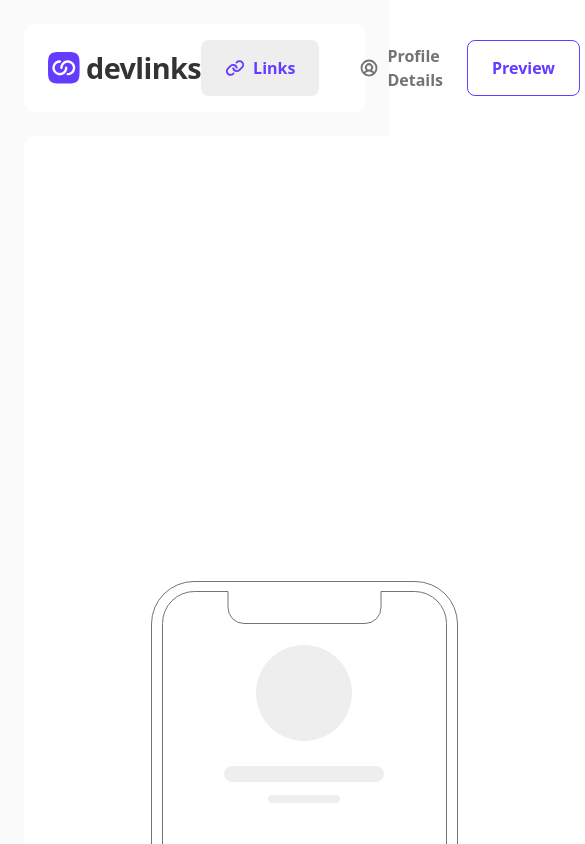
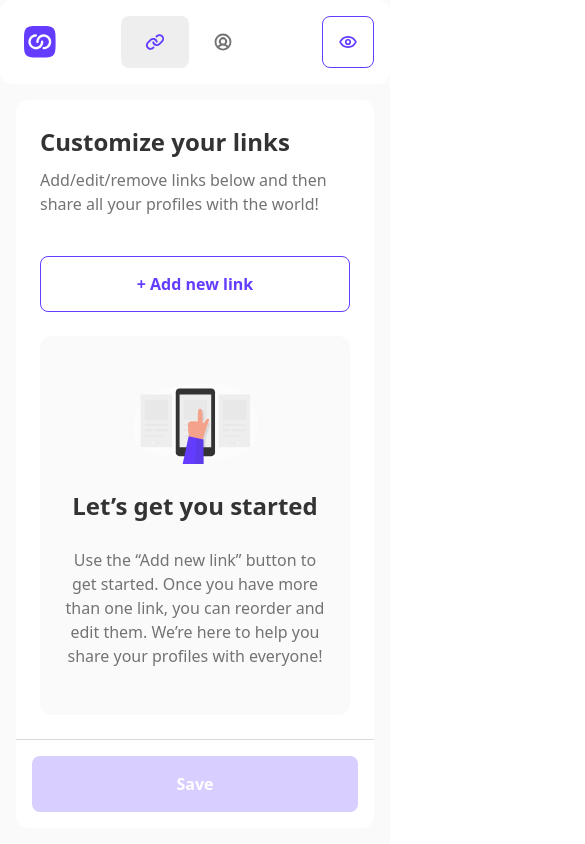
Before and after one commit to brandeth/link-sharing-app, a Nuxt app: page /links in a window 390 px wide. Shown: the top 844 px of the page, 585 px wide, since content can reach past the window. Built offline with nearby package versions, Linux system fonts and the light colour scheme.

Commit message:
dashboard responsiveness

```diff
--- a/app/components/BaseButton.vue
+++ b/app/components/BaseButton.vue
@@ -1,16 +1,23 @@
 <script setup lang="ts">
 type ButtonVariant = 'primary' | 'secondary'
+type ButtonSize = 'md' | 'icon'
 
 withDefaults(
   defineProps<{
     /** Visual style. */
     variant?: ButtonVariant
+    /** Box metrics. `md` is the standard 56px text button; `icon` is the
+        52px square used where a control shows only its icon (the mobile
+        header). An `icon` button carries no label, so give it one with
+        `aria-label`. */
+    size?: ButtonSize
     /** Native button type. */
     type?: 'button' | 'submit' | 'reset'
     disabled?: boolean
   }>(),
   {
     variant: 'primary',
+    size: 'md',
     type: 'button',
     disabled: false,
   },
@@ -26,12 +33,39 @@ withDefaults(
    Primary keeps white label text on hover per spec, even though the
    lighter hover fill puts it at 1.98:1 — below the 4.5:1 WCAG floor.
    Secondary needs no such trade-off: purple-600 on purple-100 is
-   already 4.97:1. */
+   already 4.97:1.
+
+   DISABLED is per-variant: the button dims its own colours rather than
+   turning into a grey control of some third kind. A disabled primary is
+   the brand at 25% (composites to #D8CEFF on white) under a
+   full-strength white label — 1.48:1, which WCAG 1.4.3 exempts as an
+   inactive component, and which is the point: the control has to look
+   unavailable. A grey fill with a grey border did the opposite here, it
+   read as an ENABLED outline button sitting under the real one.
+
+   Note this is `bg-brand/25` on the fill, NOT `opacity: 0.25` on the
+   button as the Figma export literally says: element opacity fades the
+   label too, landing it near 1.25:1 over the same lavender — dimmer
+   than the mockup it is meant to reproduce.
+
+   Fields do NOT follow this (see BaseInput): a disabled field still
+   carries a label and a value the user needs in order to read the form,
+   so it keeps its contrast and marks itself with a muted fill instead.
+   The rule: inert controls that still carry information stay legible;
+   inert controls that carry only an action go dim. */
+/* Height and padding live here rather than in the base class string, so
+   a caller never has to fight Tailwind's conflict resolution to resize a
+   button — the map is the single source for the box. */
+const sizeClasses: Record<ButtonSize, string> = {
+  md: 'h-14 px-6 py-4',
+  icon: 'size-13 p-4',
+}
+
 const variantClasses: Record<ButtonVariant, string> = {
   primary:
-    'border-transparent bg-brand text-white not-disabled:hover:bg-brand-hover',
+    'border-transparent bg-brand text-white not-disabled:hover:bg-brand-hover disabled:bg-brand/25',
   secondary:
-    'border-brand bg-surface text-brand not-disabled:hover:bg-brand-subtle not-disabled:active:bg-brand-subtle',
+    'border-brand bg-surface text-brand not-disabled:hover:bg-brand-subtle not-disabled:active:bg-brand-subtle disabled:border-brand/25 disabled:text-brand/25',
 }
 </script>
 
@@ -39,8 +73,8 @@ const variantClasses: Record<ButtonVariant, string> = {
   <button
     :type="type"
     :disabled="disabled"
-    class="inline-flex h-14 cursor-pointer items-center justify-center gap-2 rounded-lg border px-6 py-4 text-preset-3-semibold transition-colors focus-visible:outline-2 focus-visible:outline-offset-2 focus-visible:outline-brand disabled:cursor-not-allowed disabled:border-border disabled:bg-surface-muted disabled:text-fg-secondary"
-    :class="variantClasses[variant]"
+    class="inline-flex cursor-pointer items-center justify-center gap-2 rounded-lg border text-preset-3-semibold transition-colors focus-visible:outline-2 focus-visible:outline-offset-2 focus-visible:outline-brand disabled:cursor-not-allowed"
+    :class="[variantClasses[variant], sizeClasses[size]]"
   >
     <slot />
   </button>
--- a/app/components/EmptyLinks.vue
+++ b/app/components/EmptyLinks.vue
@@ -6,14 +6,17 @@ import illustration from '~/assets/images/get-you-started.svg'
 </script>
 
 <template>
-  <div class="flex flex-col items-center justify-center gap-10 px-6 text-center">
+  <!-- The illustration sits 24px above the text on mobile and 40px from
+       `sm`; the title-to-copy gap stays 24px at both. -->
+  <div class="flex flex-col items-center justify-center gap-6 text-center sm:gap-10">
     <!-- Decorative: the heading below already says everything the drawing
          does, so it carries an empty alt and stays out of the a11y tree.
-         Height is fixed at the asset's own 160px; width follows. -->
-    <img :src="illustration" alt="" aria-hidden="true" class="h-40 w-auto">
+         Height is halved to 80px below `sm`, per the mobile reference's
+         124.77x80; width follows either way. -->
+    <img :src="illustration" alt="" aria-hidden="true" class="h-20 w-auto sm:h-40">
 
     <div class="flex max-w-[488px] flex-col items-center gap-6">
-      <h2 class="text-preset-1 text-fg-heading">Let&rsquo;s get you started</h2>
+      <h2 class="text-preset-2 text-fg-heading sm:text-preset-1">Let&rsquo;s get you started</h2>
       <p class="text-preset-3 text-fg-secondary">
         Use the &ldquo;Add new link&rdquo; button to get started. Once you have more
         than one link, you can reorder and edit them. We&rsquo;re here to help you
--- a/app/components/NavTab.vue
+++ b/app/components/NavTab.vue
@@ -18,14 +18,22 @@ defineProps<{
     <a
       :href="href ?? undefined"
       :aria-current="isActive ? 'page' : undefined"
-      class="flex h-14 items-center gap-2 rounded-lg px-6 py-4 text-preset-3-semibold transition-colors focus-visible:outline-2 focus-visible:outline-offset-2 focus-visible:outline-brand"
+      class="flex h-13 items-center gap-2 rounded-lg px-6 py-4 text-preset-3-semibold sm:h-14 transition-colors focus-visible:outline-2 focus-visible:outline-offset-2 focus-visible:outline-brand"
       :class="isActive
         ? 'bg-surface-selected text-brand'
         : 'text-fg-secondary hover:text-brand'"
       @click="navigate"
     >
-      <Icon :name="icon" class="size-5 shrink-0" />
-      <slot />
+      <!-- Sized with Icon's own `size` prop, not a `size-5` class: the
+           component writes width/height as an inline style, which beats
+           the utility and silently renders a 16px icon against the
+           reference's 20px. -->
+      <Icon :name="icon" size="20" class="shrink-0" />
+      <!-- Below `sm` the tab is its icon alone. `sr-only` rather than
+           `hidden` keeps the tab's accessible name at every width; it
+           also takes the label out of flow, so the flex `gap` collapses
+           with it and the box lands on the reference's 68px. -->
+      <span class="sr-only sm:not-sr-only"><slot /></span>
     </a>
   </NuxtLink>
 </template>
--- a/app/components/TheHeader.vue
+++ b/app/components/TheHeader.vue
@@ -1,22 +1,42 @@
 <template>
-  <!-- The bar is a white card floating on the canvas rather than a
-       full-bleed header, so the 24px page gutter wraps it on all four
-       sides. The left pad is 24px against 16px elsewhere: the logo mark
-       has no optical bearing of its own, while the Preview button's
-       border does. -->
-  <header class="p-6">
+  <!-- At `sm` and up the bar is a white card floating on the canvas, so
+       the 24px page gutter wraps it on all four sides. Below `sm` the
+       gutter is dropped and the card goes full-bleed against the top
+       edge, keeping its 12px radius (the mobile reference rounds all
+       four corners even where two of them meet the viewport).
+
+       The card's own padding is the same at every width — the left pad
+       is 24px against 16px elsewhere, because the logo mark has no
+       optical bearing of its own while the Preview button's border
+       does. Only the row height steps, 52px to 56px. -->
+  <header class="sm:p-6">
     <div class="rounded-xl bg-surface py-4 pr-4 pl-6">
-      <div class="flex h-14 items-center justify-between">
-        <TheLogo size="sm" />
+      <div class="flex h-13 items-center justify-between sm:h-14">
+        <TheLogo size="sm" wordmark="sm" />
 
-        <nav class="flex items-center gap-4">
+        <!-- The tabs sit flush below `xl` (the tablet reference's nav is
+             297px = 116 + 181, against desktop's 313px with its 16px gap).
+             Their own 24px padding still leaves 48px between the labels. -->
+        <nav class="flex items-center xl:gap-4">
           <NavTab to="/links" icon="ph:link-bold">Links</NavTab>
           <NavTab to="/profile-details" icon="ph:user-circle-bold">
             Profile Details
           </NavTab>
         </nav>
 
-        <BaseButton variant="secondary">Preview</BaseButton>
+        <!-- Two buttons rather than one that restyles, because the mobile
+             control is a square icon button with an `aria-label` and the
+             wider one is a text button — different boxes and different
+             accessible names. The wrappers own the show/hide so neither
+             `display` class has to outrank BaseButton's own. -->
+        <div class="sm:hidden">
+          <BaseButton variant="secondary" size="icon" aria-label="Preview">
+            <Icon name="ph:eye-bold" size="20" />
+          </BaseButton>
+        </div>
+        <div class="hidden sm:block">
+          <BaseButton variant="secondary">Preview</BaseButton>
+        </div>
       </div>
     </div>
   </header>
--- a/app/components/TheLogo.vue
+++ b/app/components/TheLogo.vue
@@ -1,5 +1,6 @@
 <script setup lang="ts">
 type LogoSize = 'sm' | 'lg'
+type Wordmark = 'always' | 'sm'
 
 withDefaults(
   defineProps<{
@@ -7,8 +8,12 @@ withDefaults(
         header's (32px mark). The wordmark is scaled by the same 0.8 so
         the two read as one asset at two sizes. */
     size?: LogoSize
+    /** `always` keeps the wordmark at every width. `sm` drops it below the
+        `sm` breakpoint, leaving the mark alone — the dashboard header's
+        mobile treatment, where the bar has room for icons only. */
+    wordmark?: Wordmark
   }>(),
-  { size: 'lg' },
+  { size: 'lg', wordmark: 'always' },
 )
 
 const markClasses: Record<LogoSize, string> = {
@@ -19,6 +24,11 @@ const markClasses: Record<LogoSize, string> = {
 const wordClasses: Record<LogoSize, string> = {
   sm: 'text-[1.8rem]',
   lg: 'text-[2.25rem]',
+}
+
+const wordmarkClasses: Record<Wordmark, string> = {
+  always: 'inline',
+  sm: 'hidden sm:inline',
 }
 
 const gapClasses: Record<LogoSize, string> = {
@@ -52,7 +62,7 @@ const gapClasses: Record<LogoSize, string> = {
     </svg>
     <span
       class="leading-none font-bold tracking-[-0.02em] text-fg-heading"
-      :class="wordClasses[size]"
+      :class="[wordClasses[size], wordmarkClasses[wordmark]]"
     >
       devlinks
     </span>
--- a/app/layouts/dashboard.vue
+++ b/app/layouts/dashboard.vue
@@ -10,10 +10,16 @@
          only holding together at exactly 1024px tall. -->
     <TheHeader />
 
-    <main class="flex min-h-0 flex-1 gap-6 px-6 pb-6">
-      <!-- Desktop-only for now; below `lg` this panel is dropped and the
-           page becomes the content card alone (tablet/mobile pending). -->
-      <section class="flex w-[560px] shrink-0 items-center justify-center overflow-auto rounded-xl bg-surface p-6">
+    <!-- The gutter is 16px on mobile and 24px from `sm`. Mobile needs a
+         top pad of its own because the header sheds its gutter there. -->
+    <main class="flex min-h-0 flex-1 gap-6 p-4 sm:px-6 sm:pt-0 sm:pb-6">
+      <!-- Desktop only. The panel is a fixed 560px, so it comes back at
+           `xl` rather than `lg`: at 1024 it would leave the content card
+           392px and wrap the page title onto two lines, which neither
+           reference sanctions. Hidden with CSS rather than `v-if` — the
+           mockup is decoration, and paying ~1KB of inert markup buys a
+           resize with no layout shift and no JS. -->
+      <section class="hidden w-[560px] shrink-0 items-center justify-center overflow-auto rounded-xl bg-surface p-6 xl:flex">
         <PhonePreview />
       </section>
 
@@ -25,10 +31,11 @@
              content above it rather than with the divider. -->
         <footer class="shrink-0">
           <div class="h-px bg-border" />
-          <div class="flex justify-end px-10 py-6">
+          <div class="flex justify-end p-4 sm:px-10 sm:py-6">
             <!-- Disabled until there is something to save. Form state will
                  drive this once the link editor lands. -->
-            <BaseButton disabled>Save</BaseButton>
+            <!-- Full width on mobile, hugging its label from `sm`. -->
+            <BaseButton disabled class="w-full sm:w-auto">Save</BaseButton>
           </div>
         </footer>
       </div>
--- a/app/pages/links.vue
+++ b/app/pages/links.vue
@@ -4,9 +4,9 @@ definePageMeta({ layout: 'dashboard' })
 </script>
 
 <template>
-  <div class="flex min-h-0 flex-1 flex-col gap-10 p-10">
+  <div class="flex min-h-0 flex-1 flex-col gap-10 p-6 sm:p-10">
     <header class="flex flex-col gap-2">
-      <h1 class="text-preset-1 text-fg-heading">Customize your links</h1>
+      <h1 class="text-preset-2 text-fg-heading sm:text-preset-1">Customize your links</h1>
       <p class="text-preset-3 text-fg-secondary">
         Add/edit/remove links below and then share all your profiles with the world!
       </p>
--- a/app/pages/profile-details.vue
+++ b/app/pages/profile-details.vue
@@ -4,9 +4,9 @@ definePageMeta({ layout: 'dashboard' })
 </script>
 
 <template>
-  <div class="flex min-h-0 flex-1 flex-col gap-10 p-10">
+  <div class="flex min-h-0 flex-1 flex-col gap-10 p-6 sm:p-10">
     <header class="flex flex-col gap-2">
-      <h1 class="text-preset-1 text-fg-heading">Profile Details</h1>
+      <h1 class="text-preset-2 text-fg-heading sm:text-preset-1">Profile Details</h1>
       <p class="text-preset-3 text-fg-secondary">
         Add your details to create a personal touch to your profile.
       </p>
```
Also changed, not shown: app/assets/css/main.css (+15 -8 lines).
